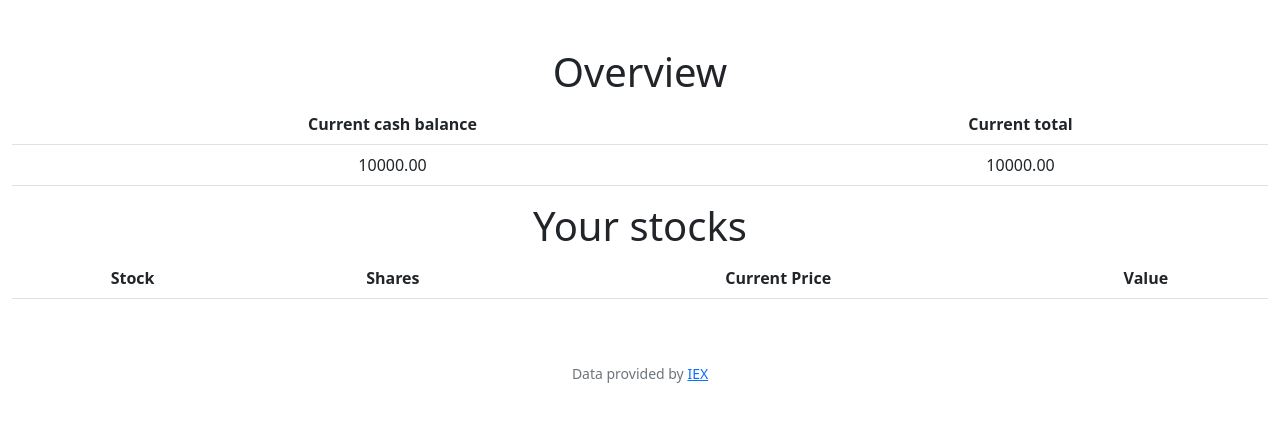
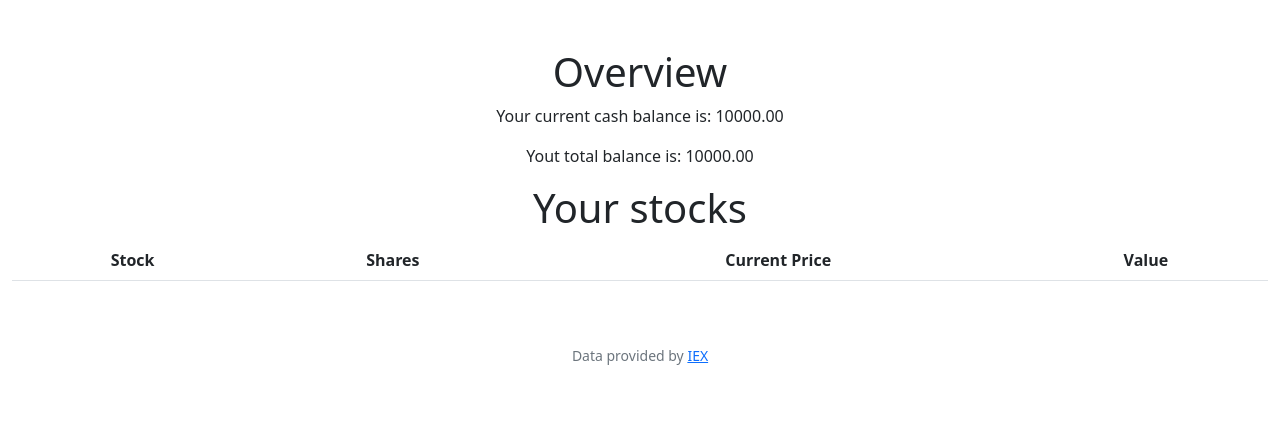
Before and after one commit to Florian-Katerndahl/cs50x-2023, a Flask app: page / in a window 1280 px wide. Shown: the part 76-498 px from the top of the page. Run offline with Flask 3, Linux system fonts and the light colour scheme; a user stored in the database is signed in; data comes from the database, SQL or seed files in the repository; lists and menus that the app fills with data are empty; some libraries are stand-ins or nearby versions.

Commit message:
Tue, Feb 13, 2024, 12:02 PM +00:00

```diff
--- a/finance/templates/index.html
+++ b/finance/templates/index.html
@@ -6,16 +6,9 @@ Homepage
 
 {% block main %}
 <h1>Overview</h1>
-<table class="table">
-    <tr>
-        <th>Current cash balance</th>
-        <th>Current total</th>
-    </tr>
-    <tr>
-        <td>{{ '%.2f' % cash }}</td>
-        <td>{{ '%.2f' % total }}</td>
-    </tr>
-</table>
+<p>Your current cash balance is: {{ '%.2f' % cash }}</p>
+<p>Yout total balance is: {{ '%.2f' % total }}</p>
+
 <h1>Your stocks</h1>
 <table class="table">
     <tr>
```
